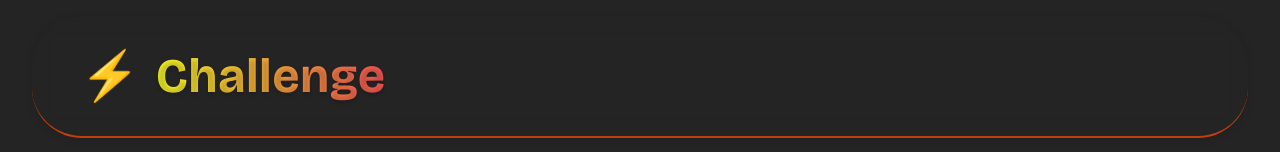
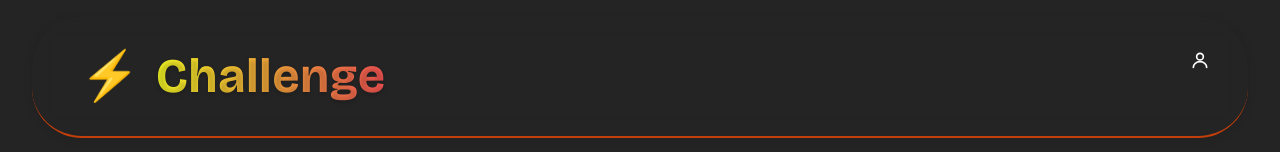
Before and after one commit to robertoandino/challenge-me, a React (Vite) app: page / in a window 1280 px wide. Shown: the top 152 px of the page. Built offline with nearby package versions, Linux system fonts and the light colour scheme.

Commit message:
Updating Header component

```diff
--- a/src/components/Header/Header.tsx
+++ b/src/components/Header/Header.tsx
@@ -47,7 +47,18 @@ function Header({
             </div>
 
             <div className="profile-menu-container" ref={menuRef}>
-
+                <button
+                    type="button"
+                    className="profile-button"
+                    onClick={() => setProfileOpen((open) => !open)}
+                    aria-label="Profile menu"
+                    aria-expanded={profileOpen}
+                >
+                    <svg width="20" height="20" viewBox="0 0 24 24" fill="none" stroke="currentColor" strokeWidth="2" strokeLinecap="round" strokeLinejoin="round" aria-hidden="true">
+                        <circle cx="12" cy="8" r="4" />
+                        <path d="M4 21c0-4 3.6-7 8-7s8 3 8 7" />
+                    </svg>
+                </button>
             </div>
         </header>
     )
```
